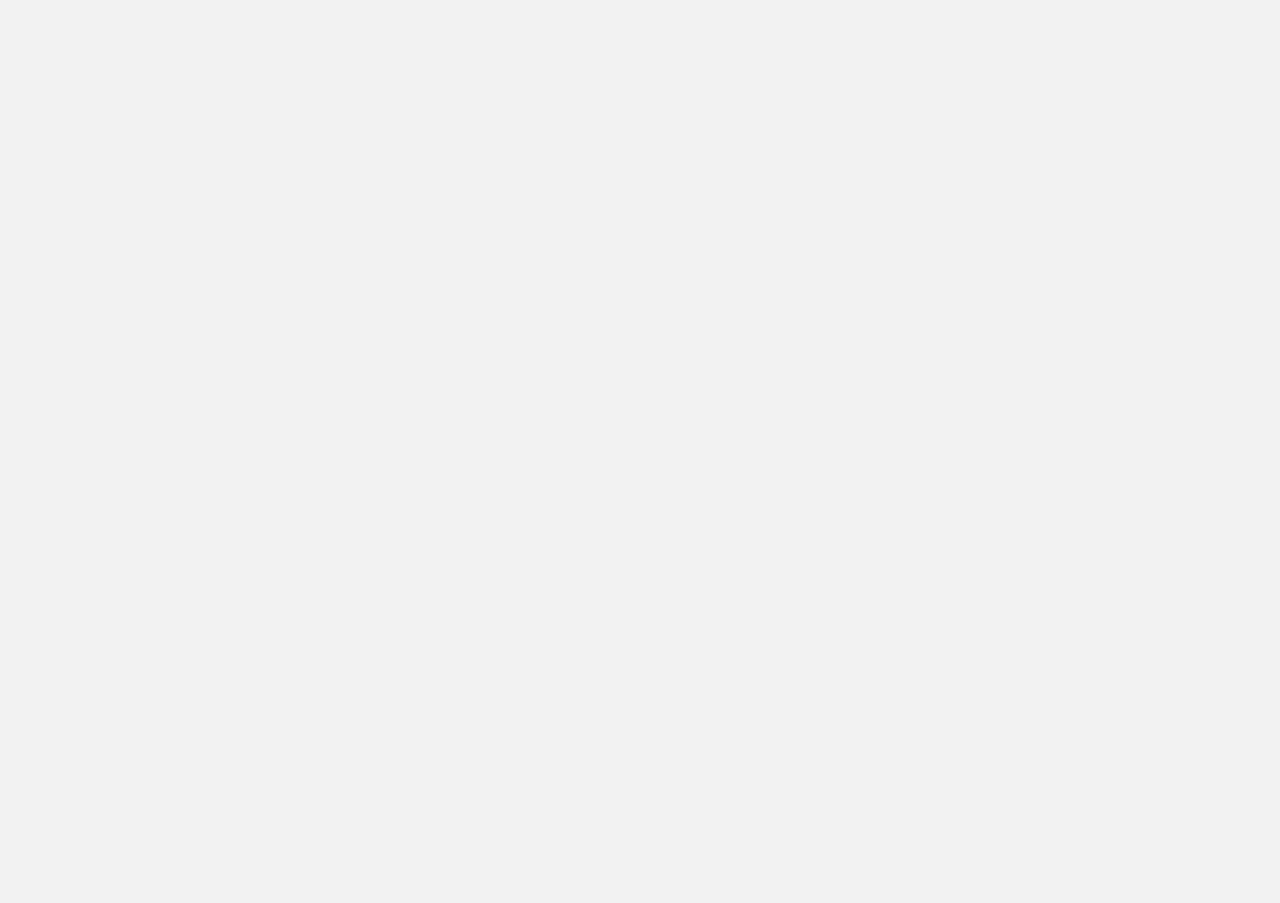
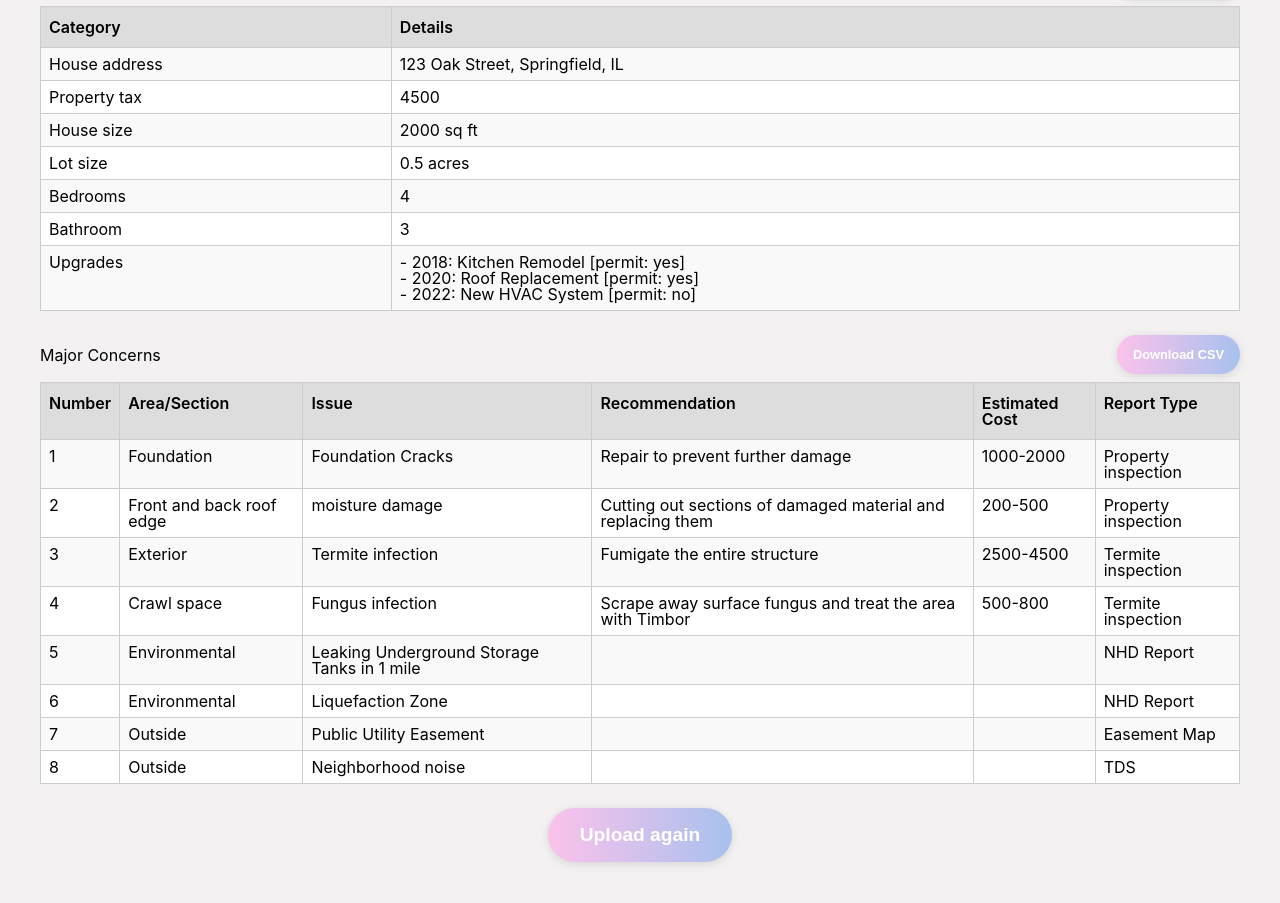
Before and after one commit to tim-zhong/home-insight, a React (Create React App) app: page / in a window 1280 px wide. Shown: the part 611-1514 px from the top of the page. Before the commit the page ends 800 px from the top, so only its background shows below. Built offline with nearby package versions, Linux system fonts and the light colour scheme.

Commit message:
add csv download buttons

```diff
--- a/package.json
+++ b/package.json
@@ -11,6 +11,7 @@
     "@types/react": "^18.2.38",
     "@types/react-dom": "^18.2.17",
     "react": "^18.2.0",
+    "react-csv": "^2.2.2",
     "react-dom": "^18.2.0",
     "react-dropzone": "^14.2.3",
     "react-scripts": "5.0.1",
@@ -47,6 +48,7 @@
   "author": "timzhong2374@gmail.com",
   "license": "MIT",
   "devDependencies": {
+    "@types/react-csv": "^1.1.9",
     "@types/react-dropzone": "^5.1.0",
     "@types/styled-components": "^5.1.32"
   }
--- a/src/App.tsx
+++ b/src/App.tsx
@@ -6,9 +6,10 @@ import { Spacer } from "./components/common/Spacer";
 import { Row } from "./components/common/Row";
 import { DropzoneContent } from "./components/DropzoneContent";
 import { MOCK_DATA, State } from "./consts";
+import { CSVLink } from "react-csv";
 
 function App() {
-  const [state, setState] = useState<State>("IDLE");
+  const [state, setState] = useState<State>("UPLOADED");
   const [selectedFiles, setSelectedFiles] = useState<File[]>([]);
 
   const dropzoneRef = useRef<HTMLDivElement>(null);
@@ -24,6 +25,8 @@ function App() {
     },
     [selectedFiles]
   );
+  const { getRootProps, getInputProps, isFocused, isDragAccept, isDragReject } =
+    useDropzone({ onDrop: handleDrop });
 
   const handleSubmit = useCallback(() => {
     setState("UPLOADING");
@@ -41,8 +44,71 @@ function App() {
     dropzoneRef.current?.scrollIntoView({ behavior: "smooth" });
   }, []);
 
-  const { getRootProps, getInputProps, isFocused, isDragAccept, isDragReject } =
-    useDropzone({ onDrop: handleDrop });
+  const detailsDataHeaders = ["Category", "Details"];
+  const detailsData = [
+    {
+      category: "House address",
+      details: MOCK_DATA.details["house_address"],
+    },
+    {
+      category: "Property tax",
+      details: MOCK_DATA.details["property_tax"],
+    },
+    {
+      category: "House size",
+      details: MOCK_DATA.details["house_size"],
+    },
+    {
+      category: "Lot size",
+      details: MOCK_DATA.details["lot_size"],
+    },
+    {
+      category: "Bedrooms",
+      details: MOCK_DATA.details["bedroom_numbers"],
+    },
+    {
+      category: "Bathroom",
+      details: MOCK_DATA.details["bathroom_numbers"],
+    },
+    {
+      category: "Upgrades",
+      details: MOCK_DATA.details["upgrades"].reduce((acc, curr) => {
+        return (
+          acc +
+          `- ${curr.year_of_upgrade}: ${curr.what_was_done} [permit: ${
+            curr.does_it_has_permit ? "yes" : "no"
+          }]<br />`
+        );
+      }, ""),
+    },
+  ];
+
+  const majorConcernsHeaders = [
+    "Number",
+    "Area/Section",
+    "Issue",
+    "Recommendation",
+    "Estimated Cost",
+    "Report Type",
+  ];
+
+  const detailsCsvData = [
+    [...detailsDataHeaders],
+    ...detailsData.map((entry) => [entry.category, entry.details]),
+  ];
+  const concernsCsvData = [
+    [...majorConcernsHeaders],
+    ...MOCK_DATA.majorConcerns.map((entry, index) => [
+      index + 1,
+      entry.area_section,
+      entry.issue,
+      entry.recommendation,
+      entry.estimated_cost,
+      entry.report_type_and_page,
+    ]),
+  ];
+
+  console.log(detailsCsvData);
 
   return (
     <Main>
@@ -65,43 +131,60 @@ function App() {
 
         {state === "UPLOADED" && (
           <Column ref={resultRef}>
+            <Row>
+              <h2 style={{ width: "100%" }}>Property Details</h2>
+              <CSVLink data={detailsCsvData} filename="property-details.csv">
+                <Button size="small">Download CSV</Button>
+              </CSVLink>
+            </Row>
+            <Spacer size={1} />
             <StyledTable>
               <thead>
                 <tr>
-                  <th>Category</th>
-                  <th>Details</th>
+                  {detailsDataHeaders.map((header) => (
+                    <th key={header}>{header}</th>
+                  ))}
                 </tr>
               </thead>
               <tbody>
-                {MOCK_DATA.info.map((entry) => (
+                {detailsData.map((entry) => (
                   <tr key={entry.category}>
                     <td>{entry.category}</td>
-                    <td dangerouslySetInnerHTML={{ __html: entry.details }} />
+                    <td
+                      dangerouslySetInnerHTML={{
+                        __html: entry.details.toString(),
+                      }}
+                    />
                   </tr>
                 ))}
               </tbody>
             </StyledTable>
             <Spacer size={3} />
+
+            <Row>
+              <h2 style={{ width: "100%" }}>Major Concerns</h2>
+              <CSVLink data={concernsCsvData} filename="major-concerns.csv">
+                <Button size="small">Download CSV</Button>
+              </CSVLink>
+            </Row>
+            <Spacer size={1} />
             <StyledTable>
               <thead>
                 <tr>
-                  <th>Number</th>
-                  <th>Area/Section</th>
-                  <th>Issue</th>
-                  <th>Recommendation</th>
-                  <th>Estimated Cost</th>
-                  <th>Report Type</th>
+                  {majorConcernsHeaders.map((header) => (
+                    <th key={header}>{header}</th>
+                  ))}
                 </tr>
               </thead>
               <tbody>
-                {MOCK_DATA.issues.map((entry, index) => (
-                  <tr key={entry.area}>
+                {MOCK_DATA.majorConcerns.map((entry, index) => (
+                  <tr key={index}>
                     <td>{index + 1}</td>
-                    <td>{entry.area}</td>
+                    <td>{entry.area_section}</td>
                     <td>{entry.issue}</td>
                     <td>{entry.recommendation}</td>
-                    <td>{entry.estimatedCost}</td>
-                    <td>{entry.reportType}</td>
+                    <td>{entry.estimated_cost}</td>
+                    <td>{entry.report_type_and_page}</td>
                   </tr>
                 ))}
               </tbody>
@@ -155,15 +238,14 @@ const Dropzone = styled(Column)<
   transition: border 0.24s ease-in-out;
 `;
 
-const Button = styled.button<{ disabled?: boolean }>`
-  padding: 16px 32px;
+const Button = styled.button<{ disabled?: boolean; size?: "small" | "big" }>`
+  white-space: nowrap;
   border-radius: 999px;
   border: none;
   cursor: pointer;
   transition: background-position 0.5s;
   background-size: 200% auto;
   color: white;
-  font-size: 1.2rem;
   font-weight: 600;
   box-shadow: rgba(99, 99, 99, 0.2) 0px 2px 8px 0px;
   background-image: linear-gradient(
@@ -176,6 +258,26 @@ const Button = styled.button<{ disabled?: boolean }>`
   &:hover {
     background-position: right center;
   }
+
+  ${(props) => {
+    switch (props.size) {
+      case "small":
+        return `
+          font-size: 0.8rem;
+          padding: 12px 16px;;
+        `;
+      case "big":
+        return `
+          font-size: 1.2rem;
+          padding: 16px 32px;
+        `;
+      default:
+        return `
+          font-size: 1.2rem;
+          padding: 16px 32px;
+        `;
+    }
+  }}
 
   ${(props) =>
     props.disabled
--- a/src/components/common/Row.tsx
+++ b/src/components/common/Row.tsx
@@ -6,6 +6,7 @@ interface Props {
 }
 
 export const Row = styled.div<Props>`
+  width: 100%;
   display: flex;
   flex-direction: row;
   align-items: ${(props) => props.alignItems ?? "center"};
--- a/src/consts.ts
+++ b/src/consts.ts
@@ -6,74 +6,89 @@ export type State =
   | "ERROR";
 
 export const MOCK_DATA = {
-  info: [
-    { category: "Address", details: "32495 Jean Dr, Union City, CA 94587" },
-    { category: "Type", details: "Duplex/Triplex/Fourplex" },
+  details: {
+    house_address: "123 Oak Street, Springfield, IL",
+    property_tax: 4500.0,
+    house_size: "2000 sq ft",
+    lot_size: "0.5 acres",
+    bedroom_numbers: 4,
+    bathroom_numbers: 3,
+    upgrades: [
+      {
+        year_of_upgrade: 2018,
+        what_was_done: "Kitchen Remodel",
+        does_it_has_permit: true,
+      },
+      {
+        year_of_upgrade: 2020,
+        what_was_done: "Roof Replacement",
+        does_it_has_permit: true,
+      },
+      {
+        year_of_upgrade: 2022,
+        what_was_done: "New HVAC System",
+        does_it_has_permit: false,
+      },
+    ],
+  },
+  majorConcerns: [
     {
-      category: "Upgrades",
-      details:
-        "- Year of Upgrade: 2023<br>- What's Been Done: New kitchen, appliances, water heater, furnace, bathrooms, doors, paint (interior and exterior), popcorn ceiling removal, recess lighting, light fixtures, front and garage screen door repaint, laundry room refresh<br>- Does It Have a Permit: Not specified",
+      area_section: "Foundation",
+      issue: "Foundation Cracks",
+      recommendation: "Repair to prevent further damage",
+      estimated_cost: "1000-2000",
+      report_type_and_page: "Property inspection",
     },
     {
-      category: "Property Tax",
-      details:
-        "- 1st Installment: $1577.69 due on or before December 10, 2023<br>- 2nd Installment: $1577.69 due on or before April 10, 2024",
-    },
-    { category: "House Size", details: "Not provided" },
-    { category: "Lot Size", details: "Not provided" },
-    { category: "Bedrooms", details: "3" },
-    { category: "Bathroom", details: "3 (including a 0.5 bath downstairs)" },
-    {
-      category: "Notable Observations",
-      details:
-        "- Driveway: Cracks on the floor<br>- Front Yard: Cracks on the floor<br>- Backyard: Cracks on the floor",
+      area_section: "Front and back roof edge",
+      issue: "moisture damage",
+      recommendation:
+        "Cutting out sections of damaged material and replacing them",
+      estimated_cost: "200-500",
+      report_type_and_page: "Property inspection",
     },
     {
-      category: "Natural Hazards",
-      details:
-        "Not in a Special Flood Hazard Area<br>- In an area of potential dam inundation <br>-Not in a very high fire hazard severity zone<br>- Not in a wildland-state responsibility area<br>- Not in an earthquake fault zone<br>- In an area of potential liquefaction",
+      area_section: "Exterior",
+      issue: "Termite infection",
+      recommendation: "Fumigate the entire structure",
+      estimated_cost: "2500-4500",
+      report_type_and_page: "Termite inspection",
     },
     {
-      category: "Other Determinations",
-      details:
-        "- Within 2000 feet of a gas transmission or hazardous liquid pipeline<br>- Not subject to Mello-Roos Districts, 1915 Bond Act Districts, or PACE Contract <br>- Subject to other direct assessments<br>- Not subject to the State Responsibility Area Fire Prevention Fee until 2031",
-    },
-  ],
-  issues: [
-    {
-      area: "Grade",
-      issue: "Improper sloping",
-      recommendation: "Correct grading for positive water flow",
-      estimatedCost: "$500 - $2,000",
-      reportType: "Property Inspection",
+      area_section: "Crawl space",
+      issue: "Fungus infection",
+      recommendation:
+        "Scrape away surface fungus and treat the area with Timbor",
+      estimated_cost: "500-800",
+      report_type_and_page: "Termite inspection",
     },
     {
-      area: "Exterior Stucco Walls",
-      issue: "Missing stucco under sliding door",
-      recommendation: "Repair stucco",
-      estimatedCost: "$300 - $800",
-      reportType: "Property Inspection",
+      area_section: "Environmental",
+      issue: "Leaking Underground Storage Tanks in 1 mile",
+      recommendation: null,
+      estimated_cost: null,
+      report_type_and_page: "NHD Report",
     },
     {
-      area: "Exterior Trim",
-      issue: "Moisture damage",
-      recommendation: "Repair trim",
-      estimatedCost: "$200 - $600",
-      reportType: "Termite Inspection",
+      area_section: "Environmental",
+      issue: "Liquefaction Zone",
+      recommendation: null,
+      estimated_cost: null,
+      report_type_and_page: "NHD Report",
     },
     {
-      area: "Garage",
-      issue: "Door-to-house not self-closing",
-      recommendation: "Install self-closing hardware",
-      estimatedCost: "$50 - $150",
-      reportType: "Property Inspection",
+      area_section: "Outside",
+      issue: "Public Utility Easement",
+      recommendation: null,
+      estimated_cost: null,
+      report_type_and_page: "Easement Map",
     },
     {
-      area: "Chimney",
-      issue: "Cracked mortar at top",
-      recommendation: "Repair chimney mortar",
-      estimatedCost: "$400 - $1,000",
-      reportType: "Property Inspection",
+      area_section: "Outside",
+      issue: "Neighborhood noise",
+      recommendation: null,
+      estimated_cost: null,
+      report_type_and_page: "TDS",
     },
   ],
 };
--- /dev/null
+++ b/src/utils/capitalize.ts
@@ -0,0 +1,3 @@
+export function capitalize(str: string): string {
+  return str.charAt(0).toUpperCase() + str.slice(1);
+}
```
Also changed, not shown: 1 other file (tests, documents, lock files or other folders).
